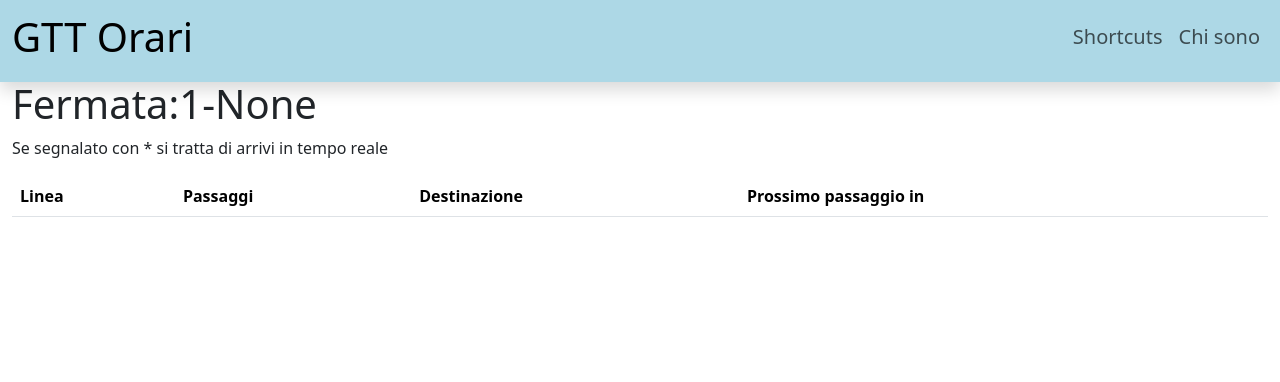
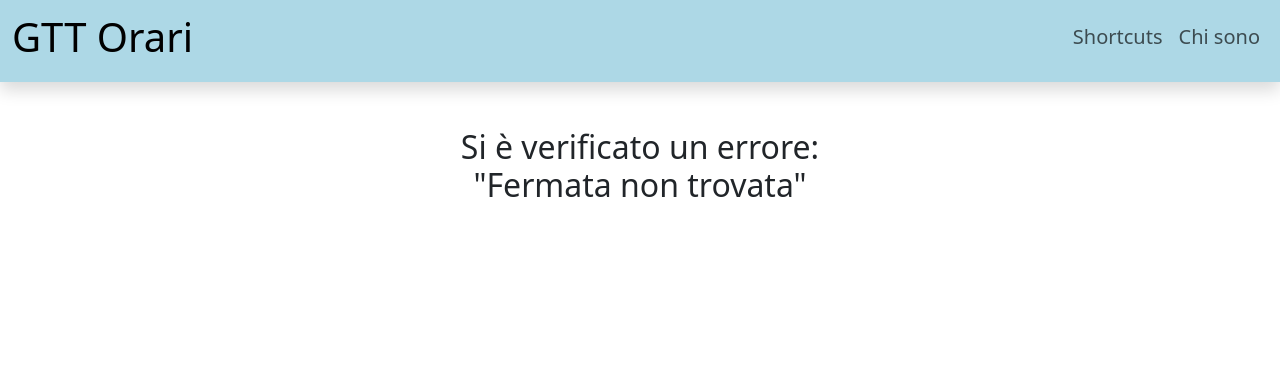
Before and after one commit to Antonino545/Torino_Bus_Orari, a Flask app: page /fermata/1 in a window 1280 px wide. Shown: the top 382 px of the page. Run offline with Flask 3, Linux system fonts and the light colour scheme; data that the repository does not hold is empty.

Commit message:
add check if stop is not contained in the list of stops give an error page

```diff
--- a/app.py
+++ b/app.py
@@ -34,51 +34,62 @@ def error():
 
 @app.route('/fermata/<int:fermata>', methods=['POST'])
 def get_fermata(fermata):
-    data, stop = gttorari.gttorari_stop(597)
-    stop = gttorari.NameStop(stop, stopsdata)
-    data = str(gttorari.printout(data))
-    string = "Fermata:" + str(stop) + "<br>"
-    if (data != "Errore: Fermata non trovata o sito non raggiungibile"):
-        return string + data
+    if stopsdata.__contains__(fermata):
+        data, stop = gttorari.gttorari_stop(597)
+        stop = gttorari.NameStop(stop, stopsdata)
+        data = str(gttorari.printout(data))
+        string = "Fermata:" + str(stop) + "<br>"
+        if (data != "Errore: Fermata non trovata o sito non raggiungibile"):
+            return string + data
+        else:
+            return data
 
 
 @app.route('/fermata/<int:fermata>', methods=['GET'])
 def get_stop_web(fermata):
-    try:
-        data, stop = gttorari.gttorari_stop(fermata)
-        stop = f"{stop}-{gttorari.NameStop(stop, stopsdata)}"
-        return render_template('orari.html', data=data, stop=stop)
-    except Exception as err:
-        print(err)
-
-        return render_template('error.html', error=err)
+    if stopsdata.__contains__(fermata):
+        try:
+            data, stop = gttorari.gttorari_stop(fermata)
+            stop = f"{stop}-{gttorari.NameStop(stop, stopsdata)}"
+            return render_template('orari.html', data=data, stop=stop)
+        except Exception as err:
+            print(err)
+            return render_template('error.html', error=err)
+    else:
+        return render_template('error.html', error="Fermata non trovata")
 
 
 @app.route('/fermata/<int:fermata>/<string:linea>', methods=['POST'])
 def get_linea_post(fermata, linea):
-    try:
-        data, stop = gttorari.gttorari_stop_line(fermata, linea)
-        stop = gttorari.NameStop(stop, stopsdata)
-        gtt = gttorari.printout(data)
-        string = "Fermata:" + stop + "<br>"
-        if (gtt != "Errore: Fermata non trovata o sito non raggiungibile") and (gtt is not None):
-            return string + gtt
-        else:
-            return gtt
-    except Exception as err:
-        print(err)
-        return "Errore: Fermata non trovata o sito non raggiungibile" + str(err)
+    if stopsdata.__contains__(fermata):
+        try:
+            data, stop = gttorari.gttorari_stop_line(fermata, linea)
+            stop = gttorari.NameStop(stop, stopsdata)
+            gtt = gttorari.printout(data)
+            string = "Fermata:" + stop + "<br>"
+            if (gtt != "Errore: Fermata non trovata o sito non raggiungibile") and (gtt is not None):
+                return string + gtt
+            else:
+                return gtt
+        except Exception as err:
+            print(err)
+            return "Errore: Fermata non trovata o sito non raggiungibile" + str(err)
+    else:
+        return "Errore: Fermata non trovata o sito non raggiungibile"
 
 
 @app.route('/fermata/<int:fermata>/<string:linea>', methods=['GET'])
 def get_linea_web(fermata, linea):
-    try:
-        data, stop = gttorari.gttorari_stop_line(fermata, linea)
-        stop = f"{stop}-{gttorari.NameStop(stop, stopsdata)}"
-        return render_template('orari.html', data=data, stop=stop)
-    except Exception as err:
-        print(err)
-        return render_template('error.html', error=err)
+    if stopsdata.__contains__(fermata):
+        try:
+            data, stop = gttorari.gttorari_stop_line(fermata, linea)
+            stop = f"{stop}-{gttorari.NameStop(stop, stopsdata)}"
+            return render_template('orari.html', data=data, stop=stop)
+        except Exception as err:
+            print(err)
+            return render_template('error.html', error=err)
+    else:
+        return render_template('error.html', error="Fermata non trovata")
 
 
 
--- a/gttorari.py
+++ b/gttorari.py
@@ -56,20 +56,19 @@ def formatta_orario(input_string):
 def gttorari_stop(stop):
     url = f" https://www.gtt.to.it/cms/index.php?option=com_gtt&task=palina.getTransitiOld&palina={stop}&bacino=U&realtime=true&get_param=value"
     data = api_data(url)
+    print(data)
+    if data == "Errore: Fermata non trovata o sito non raggiungibile":
+        return data, stop
     stops = []
-    preal =""
+    pas = ""
     for i in data:
         if i['PassaggiRT'] == []:
-            nextpass = "Non disponibile"
             for passaggi in i["PassaggiPR"]:
-                preal = preal + str(passaggi)+" "
+                pas = pas + str(passaggi) + " "
             nextpass = next_pass(i["PassaggiPR"][0])
-            pas = preal
         else:
-            pas = i['PassaggiRT']
-            for passaggi in pas:
-                preal= preal + str(passaggi)+"* "
-            pas = preal
+            for passaggi in i['PassaggiRT']:
+                pas = pas + str(passaggi) + "* "
             nextpass = next_pass(i['PassaggiRT'][0])
         stops.append((i['Linea'], pas, i['Direzione'], nextpass))
         preal = ""
@@ -78,24 +77,27 @@ def gttorari_stop(stop):
 
 def gttorariAPI(stop):
     url = "https://gpa.madbob.org/query.php?stop=" + str(stop)
-    dati = api_data(url)
+    data = api_data(url)
+    if data == "Errore: Fermata non trovata o sito non raggiungibile":
+        return data, stop
+
     orari_unificati = {}
 
-    for count, passaggio in enumerate(dati):
+    for count, passaggio in enumerate(data):
         if count > 4:
             break
 
-        linea = passaggio['line']
-        orario_dt = datetime.datetime.strptime(passaggio['hour'], '%H:%M:%S')
-        orario = orario_dt.strftime('%H:%M')
+        line = passaggio['line']
+        orario = (datetime.datetime.strptime(passaggio['hour'], '%H:%M:%S')).strftime('%H:%M')
+
         realtime = passaggio['realtime']
 
-        orari_unificati.setdefault(linea, {'orari': []})
+        orari_unificati.setdefault(line, {'orari': []})
 
         if realtime:
-            orari_unificati[linea]['orari'].append(orario + '*')
+            orari_unificati[line]['orari'].append(orario + '*')
         else:
-            orari_unificati[linea]['orari'].append(orario)
+            orari_unificati[line]['orari'].append(orario)
 
     risultato = [(linea, ' '.join(info['orari']).replace("*", ""), next_pass(' '.join(info['orari']).replace("*", "")))
                  for linea, info in orari_unificati.items()]
@@ -125,7 +127,6 @@ def gttorari_stop_line(stop, line):
 
 
 def NameStop(stop, df):
-
     result = df[df.iloc[:, 0].astype(str) == str(stop)]
     if not result.empty:
         return result.iloc[0, 1]
--- a/templates/error.html
+++ b/templates/error.html
@@ -1,6 +1,6 @@
 {% extends "layout.html" %}
 {% block content %}
 <div class="container text-center p-5 ">
-    <p class="h2">Fermata non trovata o sito non raggiungibile errore:<br> "{{ error }}" </p>
+    <p class="h2">Si è verificato un errore:<br> "{{ error }}" </p>
 </div>
 {% endblock content %}
```
